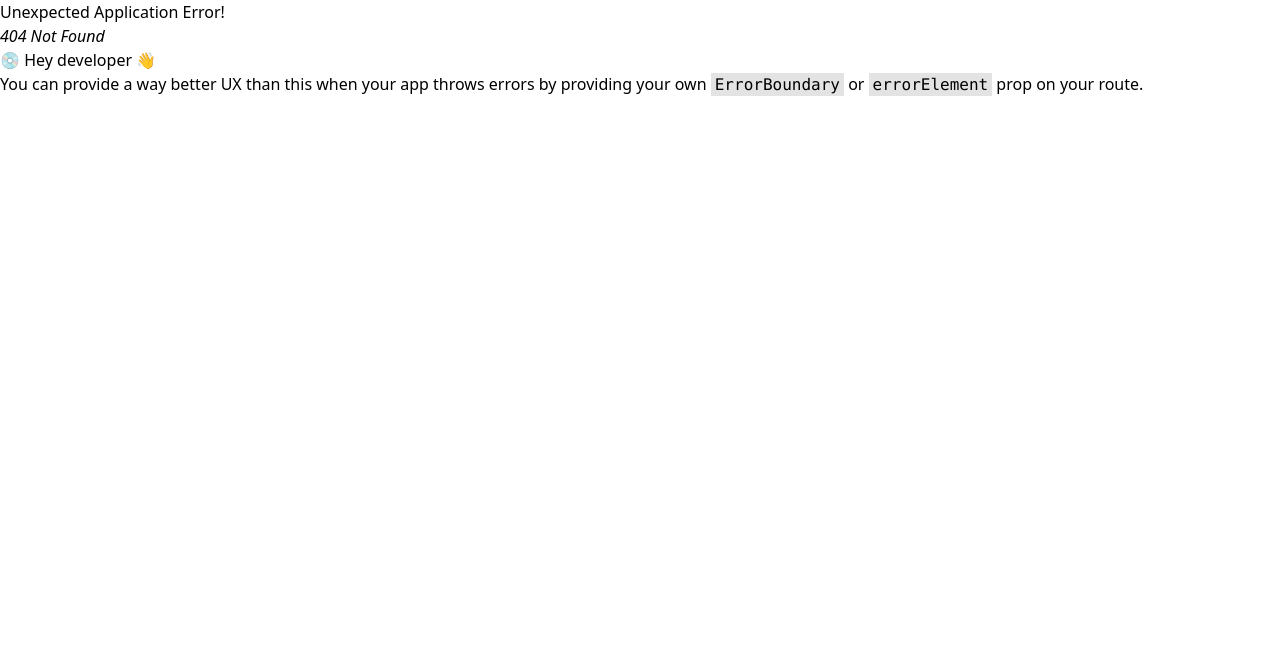
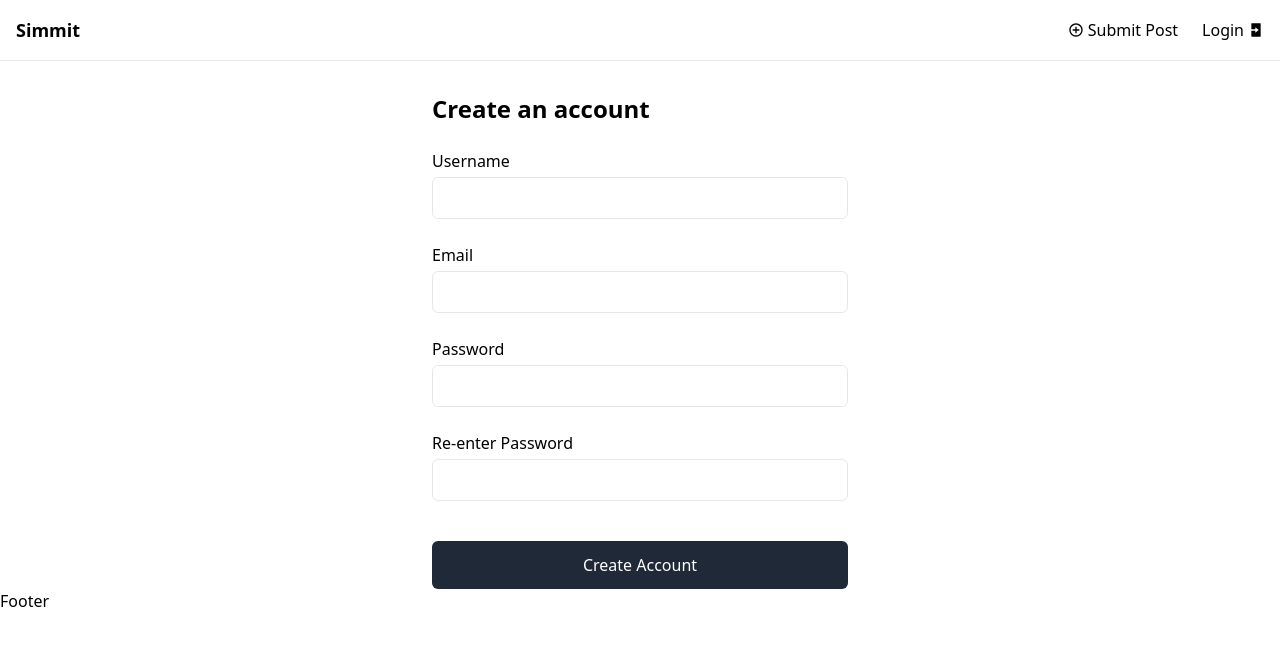
Before and after one commit to smidavidson/simmit-forum-clone, a React (Vite) app: page /signup in a window 1280 px wide. Before the commit this address had no page. Shown: the top 646 px of the page. Built offline with nearby package versions, Linux system fonts and the light colour scheme.

Commit message:
Create basic sign up form

```diff
--- a/package.json
+++ b/package.json
@@ -16,6 +16,7 @@
     "date-fns": "^4.1.0",
     "react": "^18.3.1",
     "react-dom": "^18.3.1",
+    "react-hook-form": "^7.54.2",
     "react-icons": "^5.4.0",
     "react-router-dom": "^7.1.3"
   },
--- a/src/App.jsx
+++ b/src/App.jsx
@@ -8,6 +8,7 @@ import Post from './pages/Post';
 import SubmitPost from './pages/SubmitPost';
 import ProtectedRoute from './ui/ProtectedRoute';
 import Profile from './features/profile/Profile';
+import SignupForm from './features/authentication/SignupForm';
 
 const queryClient = new QueryClient({
     defaultOptions: {
@@ -29,6 +30,10 @@ const router = createBrowserRouter([
             {
                 path: '/login',
                 element: <Login></Login>,
+            },
+            {
+                path: '/signup',
+                element: <SignupForm></SignupForm>,
             },
             {
                 path: '/post/:postId',
--- a/src/features/authentication/LoginForm.jsx
+++ b/src/features/authentication/LoginForm.jsx
@@ -90,7 +90,7 @@ export default function LoginForm() {
                 </div>
                 <div className='outline-solid mt-8 w-full rounded-md px-4 py-3 border-2 border-gray-400 text-center'>
                     New to Simmit?{" "}
-                    <Link className="text-blue-700 hover:underline">Create an account</Link>
+                    <Link to={'/signup'} className="text-blue-700 hover:underline">Create an account</Link>
                 </div>
             </form>
         </div>
--- a/src/features/authentication/SignupForm.jsx
+++ b/src/features/authentication/SignupForm.jsx
@@ -0,0 +1,119 @@
+import { useState } from 'react';
+import { useLogin } from './useLogin';
+import { Link } from 'react-router-dom';
+import { useForm } from 'react-hook-form';
+
+export default function SignupForm() {
+    // const { signup, isLoading: isSigningUp } = useSignup();
+    const { register, formState, getValues, handleSubmit, reset } = useForm();
+    const {errors} = formState;
+
+    function onSubmit({ username, email, password }) {
+        // signup(
+        //     { username, email, password },
+        //     {
+        //         onSettled: () => {
+        //             reset();
+        //         },
+        //     },
+        // );
+    }
+
+    return (
+        <div className='mx-auto mt-8 max-w-md px-4'>
+            <form onSubmit={handleSubmit(onSubmit)}>
+                <h2 className='mb-6 text-2xl font-semibold'>
+                    Create an account
+                </h2>
+                <div className='space-y-6'>
+                    <div className='flex flex-col'>
+                        <label htmlFor='username' className='mb-1 font-medium'>
+                            Username
+                            {errors?.username?.message}
+                        </label>
+                        <input
+                            id='username'
+                            type='text'
+                            autoComplete='username'
+                            {...register('username', {
+                                required: 'This field is required',
+                            })}
+                            className='rounded-md border px-3 py-2'
+                        ></input>
+                    </div>
+                    <div className='flex flex-col'>
+                        <label htmlFor='email' className='mb-1 font-medium'>
+                            Email
+                            {errors?.email?.message}
+                        </label>
+                        <input
+                            id='email'
+                            type='text'
+                            autoComplete='email'
+                            {...register('email', {
+                                required: 'This field is required',
+                                pattern: {
+                                    value: /\S+@\S+\.\S+/,
+                                    message:
+                                        'Please provide a valid email address',
+                                },
+                            })}
+                            className='rounded-md border px-3 py-2'
+                        ></input>
+                    </div>
+                    <div className='flex flex-col'>
+                        <label
+                            htmlFor='password-input'
+                            className='mb-1 font-medium'
+                        >
+                            Password
+                            {errors?.password?.message}
+                        </label>
+                        <input
+                            id='password'
+                            type='password'
+                            autoComplete='current-password'
+                            {...register('password', {
+                                required: 'This field is required',
+                                minLength: {
+                                    value: 8,
+                                    message:
+                                        'Password must be at least 8 characters',
+                                },
+                            })}
+                            className='rounded-md border px-3 py-2'
+                        ></input>
+                    </div>
+                    <div className='flex flex-col'>
+                        <label
+                            htmlFor='password-confirm'
+                            className='mb-1 font-medium'
+                        >
+                            Re-enter Password
+                        </label>
+                        <input
+                            id='password-confirm'
+                            type='password-confirm'
+                            autoComplete='current-password'
+                            {...register('password-confirm', {
+                                required: 'This field is required',
+                                validate: (currValue) => {
+                                    return (
+                                        currValue === getValues().password ||
+                                        'Passwords need to match'
+                                    );
+                                },
+                            })}
+                            className='rounded-md border px-3 py-2'
+                        ></input>
+                    </div>
+                </div>
+                <div className='mt-10'>
+                    <button className='w-full rounded-md bg-gray-800 px-4 py-3 text-white'>
+                        Create Account
+                    </button>
+                </div>
+            </form>
+        </div>
+    );
+}
--- a/src/pages/FrontPage.jsx
+++ b/src/pages/FrontPage.jsx
@@ -3,7 +3,7 @@ import FrontPagePosts from '../features/posts/FrontPagePosts';
 export default function FrontPage() {
     return (
         <div>
-            <div>Filter by:</div>
+            <div>Sort by:</div>
             <FrontPagePosts></FrontPagePosts>
         </div>
     );
--- a/src/services/apiComments.js
+++ b/src/services/apiComments.js
@@ -1,10 +1,16 @@
 import supabase from './supabase';
 
-export async function getCommentsFromPostId(postId) {
+export async function getCommentsFromPostId(
+    postId,
+    sortBy = { field: 'created_at', direction: 'desc' },
+) {
     let query = supabase
         .from('comments')
         .select(`*, profiles(username)`)
-        .eq('post_id', postId);
+        .eq('post_id', postId)
+        .order(sortBy.field, {
+            ascending: sortBy.direction === 'asc',
+        });
 
     const { data: comments, error } = await query;
 
@@ -30,7 +36,11 @@ export async function submitComment({ commentContent, postId }) {
     const { data, error } = await supabase
         .from('comments')
         .insert([
-            { content: commentContent, post_id: postId, created_by: userData.user.id },
+            {
+                content: commentContent,
+                post_id: postId,
+                created_by: userData.user.id,
+            },
         ])
         .select();
 
--- a/src/services/apiPosts.js
+++ b/src/services/apiPosts.js
@@ -3,8 +3,10 @@
 import supabase from './supabase';
 
 // Get all Posts from Posts table
-export async function getPosts() {
-    let query = supabase.from('posts').select(`*, profiles(username)`);
+export async function getPosts(sortBy = {field: "created_at", direction: "desc"}) {
+    let query = supabase.from('posts').select(`*, profiles(username)`).order(sortBy.field, {
+        ascending: sortBy.direction === "asc",
+    });
 
     const { data: posts, error } = await query;
 
--- a/src/ui/Header.jsx
+++ b/src/ui/Header.jsx
@@ -15,9 +15,6 @@ import useLogout from '../features/authentication/useLogout';
 export default function Header() {
     const { user, profile, isLoading } = useUser();
     const { logout, isLoading: isLoggingOut } = useLogout();
-
-    // Debug, check that it exists
-    console.log(user?.id);
 
     if (isLoading) {
         return <div>Loading...</div>;
```
Also changed, not shown: 1 other file (tests, documents, lock files or other folders).
